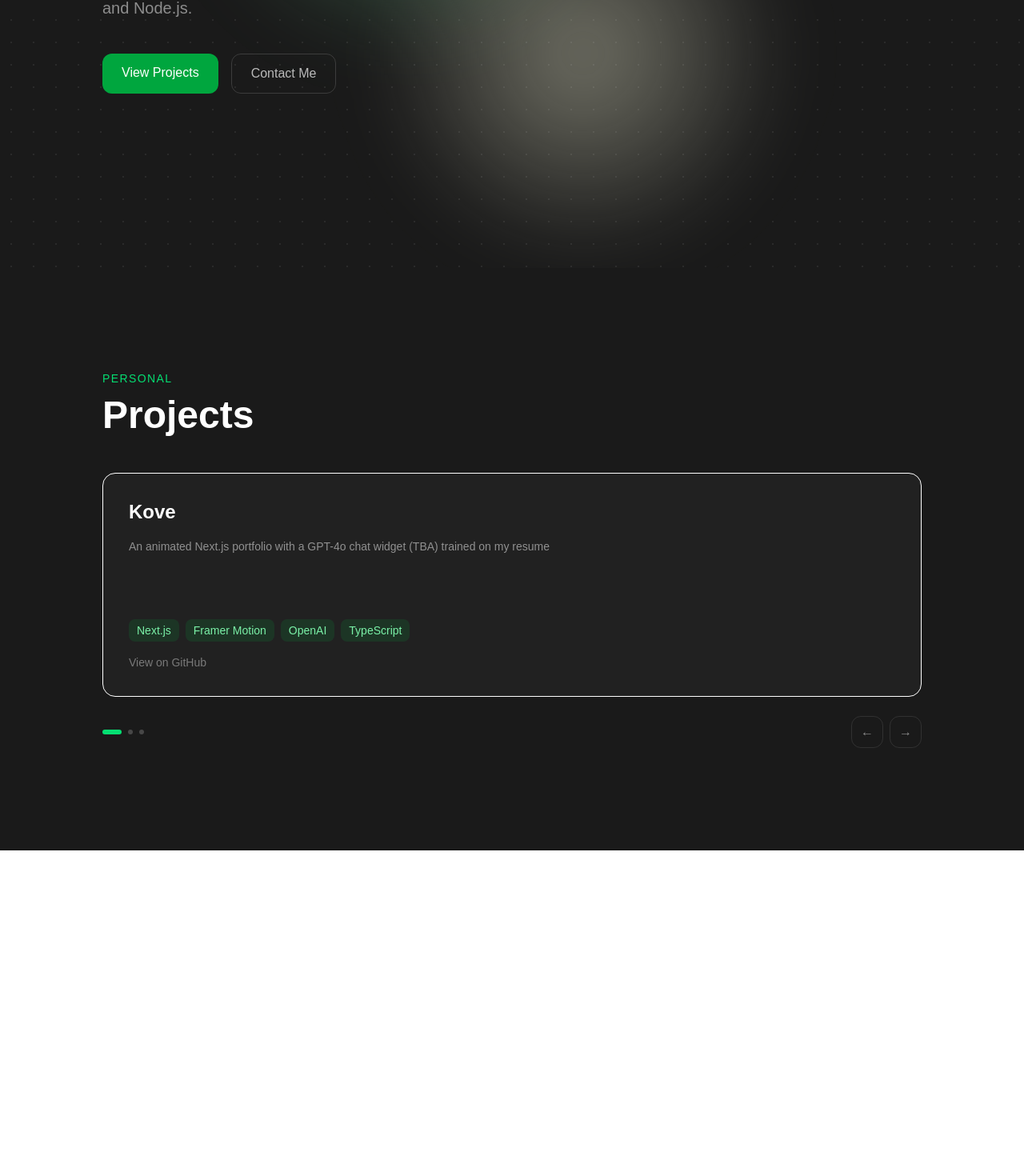
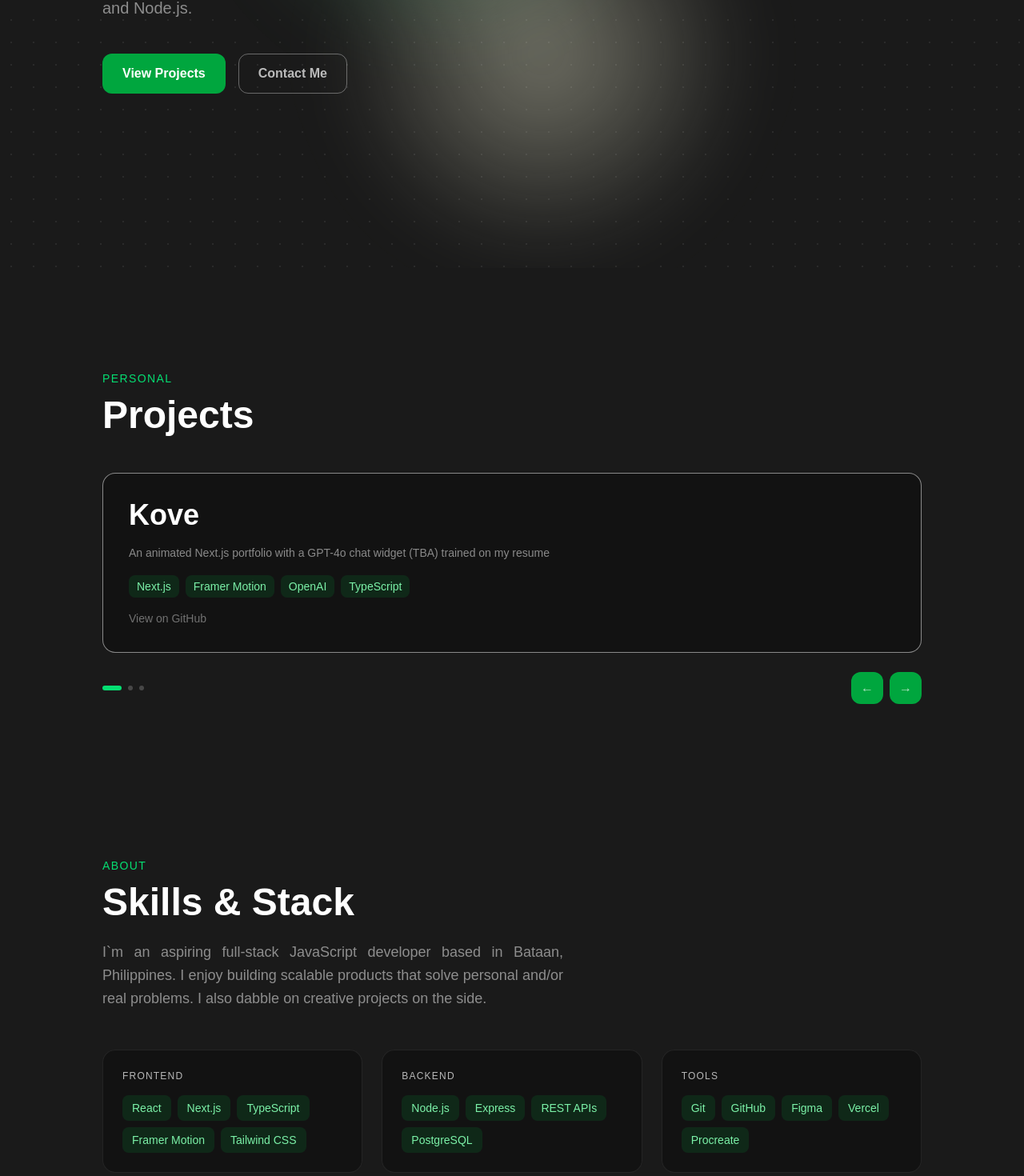
Before and after one commit to kaatovi/Kove, a Next.js app in the folder kove/: page / in a window 1280 px wide. Shown: the part 465-1935 px from the top of the page at 80% size. Before the commit the page ends 1528 px from the top, so only its background shows below. Built offline with nearby package versions, Linux system fonts and the light colour scheme.

Commit message:
added about, fixed bugs

```diff
--- a/kove/app/page.tsx
+++ b/kove/app/page.tsx
@@ -1,5 +1,6 @@
 import Hero from "@/components/Hero";
 import Projects from "@/components/Projects"
+import About from "@/components/About";
 import FloatingBackground from "@/components/FloatingBackground";
 
 export default function Home() {
@@ -9,6 +10,7 @@
         <div style={{position: "relative", zIndex: 1, padding: "2rem"}}>
           <Hero />
           <Projects />
+          <About />
         </div>
       </main>
   );
--- /dev/null
+++ b/kove/components/About.tsx
@@ -0,0 +1,54 @@
+"use client";
+
+import { motion } from "framer-motion";
+
+const SKILLS = [
+    {label: "Frontend", items: ["React", "Next.js", "TypeScript", "Framer Motion", "Tailwind CSS"] },
+    {label: "Backend", items: ["Node.js", "Express", "REST APIs", "PostgreSQL"]},
+    {label: "Tools", items: ["Git", "GitHub", "Figma", "Vercel", "Procreate"]},
+];
+
+export default function About() {
+    return(
+        <section id="about" className="px-6 md:px-16 lg:px-24 py-24">
+            <p className="text-green-400 text-sm font-medium tracking-widest uppercase mb-3">
+                About
+            </p>
+            <h2 className="text-4xl md:text-5xl font-bold mb-6">
+                Skills & Stack
+            </h2>
+            <p className="text-white/50 text-lg text-justify max-w-xl leading-relaxed mb-12">
+                I`m an aspiring full-stack JavaScript developer based in Bataan, Philippines.
+                I enjoy building scalable products that solve personal and/or real problems.
+                I also dabble on creative projects on the side.
+            </p>
+
+            <div className="grid md:grid-cols-3 gap-6">
+                {SKILLS.map((group, i) => (
+                    <motion.div
+                        key={group.label}
+                        initial={{opacity: 0, y:30}}
+                        whileInView={{opacity: 1, y:0}}
+                        viewport={{once: true}}
+                        transition={{duration: 0.5, delay: i * 0.1}}
+                        className="transition-transform duration-300 ease-in-out hover:scale-105 rounded-2xl border border-white/8 bg-black/30 p-6"
+                    >
+                        <p className="text-white/70 text-xs font-medium tracking-widest uppercase mb-4">
+                            {group.label}
+                        </p>
+                        <div className="flex flex-wrap gap-2">
+                            {group.items.map((skill) => (
+                                <span
+                                    key={skill}
+                                    className="text-sm px-3 py-1.5 rounded-lg bg-green-600/15 text-green-300"
+                                >
+                                {skill}
+                                </span>
+                            ))}
+                        </div>
+                    </motion.div>
+                ))}
+            </div>
+        </section>
+    );
+}
--- a/kove/components/FloatingBackground.tsx
+++ b/kove/components/FloatingBackground.tsx
@@ -18,7 +18,7 @@
       style={{position: "fixed", inset:0, zIndex:0, overflow:"hidden"}}>
       <motion.div
         animate={{
-          x: [0,200,-40,0],
+          x: [0,250,-40,0],
           y: [0,-80,40,0],
           scale: [1,1.1,0.9,1],
         }}
@@ -41,7 +41,7 @@
 
       <motion.div
         animate={{
-          x: [0,-200,60,0],
+          x: [0,-250,60,0],
           y: [0,100,-30,0],
           scale: [1,0.9,1.2,1],
         }}
--- a/kove/components/Hero.tsx
+++ b/kove/components/Hero.tsx
@@ -35,11 +35,12 @@
                 transition={{duration:0.5, delay:0.3}}
                 className="flex flex-wrap gap-4"
             >
-                <a href="#projects" className="px-6 py-3 rounded-xl bg-green-600 hover:bg-green-500 text-white font-medium transition-colors">
+                <a href="#projects" className="px-6 py-3 rounded-xl bg-green-600 duration-200 hover:bg-transparent border border-transparent hover:border-green-400/30 text-white font-bold transition-colors">
                 View Projects
                 </a>
-                <a href="#contact" className="px-6 py-3 rounded-xl border border-white/15 hover:border-white/30 text-white/70 hover:text-white font-medium trasnition-all">
-                Contact Me
+                <a href="#contact" className="relative overflow-hidden px-6 py-3 rounded-xl border border-white/35 hover:border-white/50 text-white/70 hover:text-white font-bold transition-all group">
+                <span className="relative z-10">Contact Me</span>
+                <span className="absolute inset-0 -translate-x-full group-hover:translate-x-full transition-transform duration-500 ease-in-out bg-gradient-to-r from-trasnparent via-white/20 to-transparent skew-x-12"/>
                 </a>
             </motion.div>
         </section>
--- a/kove/components/Projects.tsx
+++ b/kove/components/Projects.tsx
@@ -72,10 +72,10 @@
                         animate="center"
                         exit="exit"
                         transition={{duration: 0.35, ease: "easeIn"}}
-                        className={`rounded-2xl border p-8 min-h-[280px] flex flex-col gap-4 ${
+                        className={`rounded-2xl border p-8 flex flex-col gap-4 ${
                             project.isEmpty
-                                ?"border-white/5 bg-white/2 border-dashed"
-                                :"border-white/ bg-white/3"
+                                ?"border-white/50 bg-black/30 border-dashed min-h-[280px]"
+                                :"border-white/50 bg-black/30 min-h-auto"
                         }`}
                     >
 
@@ -88,7 +88,7 @@
                             </div>
                         ) : (
                             <>
-                            <h3 className="text-white font-semibold text-2xl">{project.title}</h3>
+                            <h3 className="text-white font-semibold text-4xl">{project.title}</h3>
                             <p className="text-white/50 text-sm leading-relaxed max-w-xl">
                                 {project.description}
                             </p>
@@ -132,13 +132,13 @@
                     <div className="flex gap-2">
                         <button
                             onClick={prev}
-                            className="w-10 h-10 rounded-xl border border-white/10 hover:border-green-500/50 text-white/50 hover:text-white transition-all flex items-center justify-center"
+                            className="w-10 h-10 rounded-xl border bg-green-600 border-transparent duration-200 hover:bg-transparent hover:border-green-500/50 text-white/70 hover:text-white transition-all flex items-center justify-center"
                         >
                             ←
                         </button>
                         <button
                             onClick={next}
-                            className="w-10 h-10 rounded-xl border border-white/10 hover:border-green-500/50 text-white/50 hover:text-white transition-all flex items-center justify-center"
+                            className="w-10 h-10 rounded-xl bg-green-600 border border-transparent duration-200 hover:bg-transparent hover:border-green-500/50 text-white/70 hover:text-white transition-all flex items-center justify-center"
                         >
                             →
                         </button>
```
